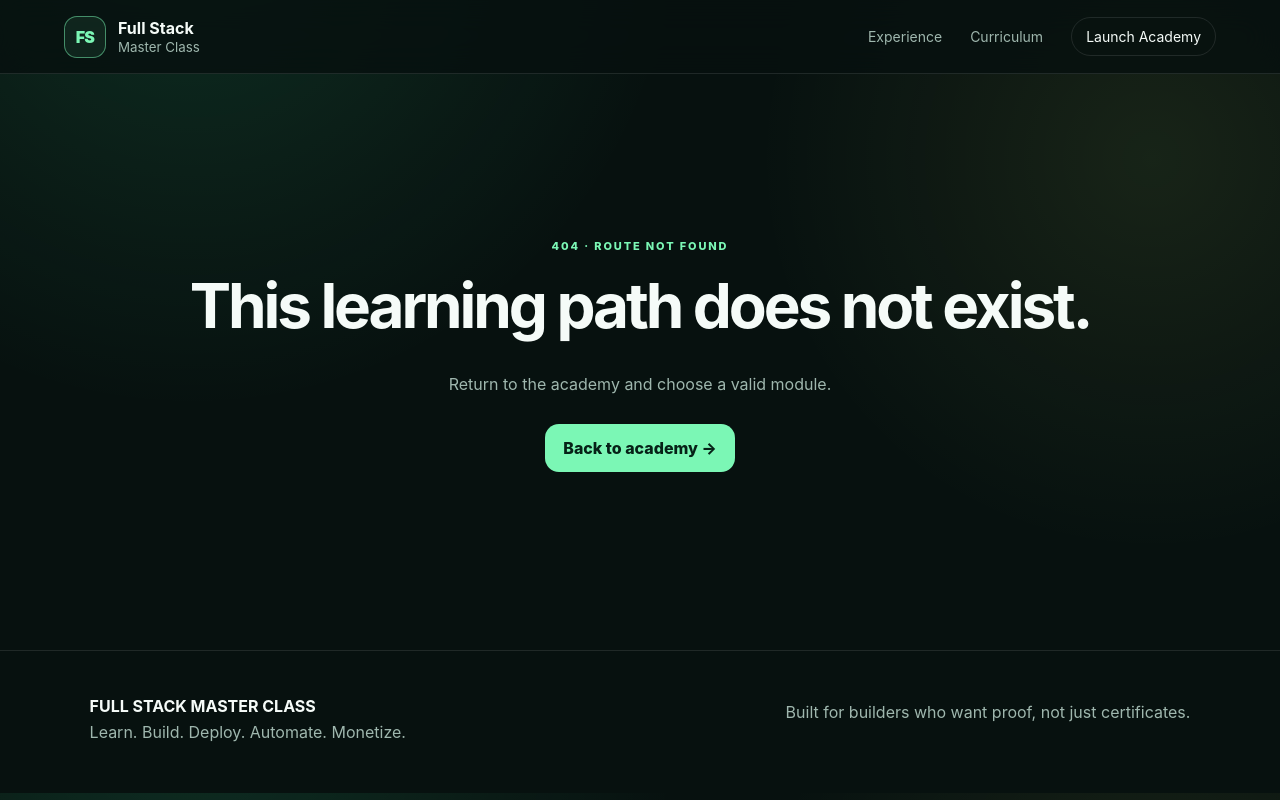
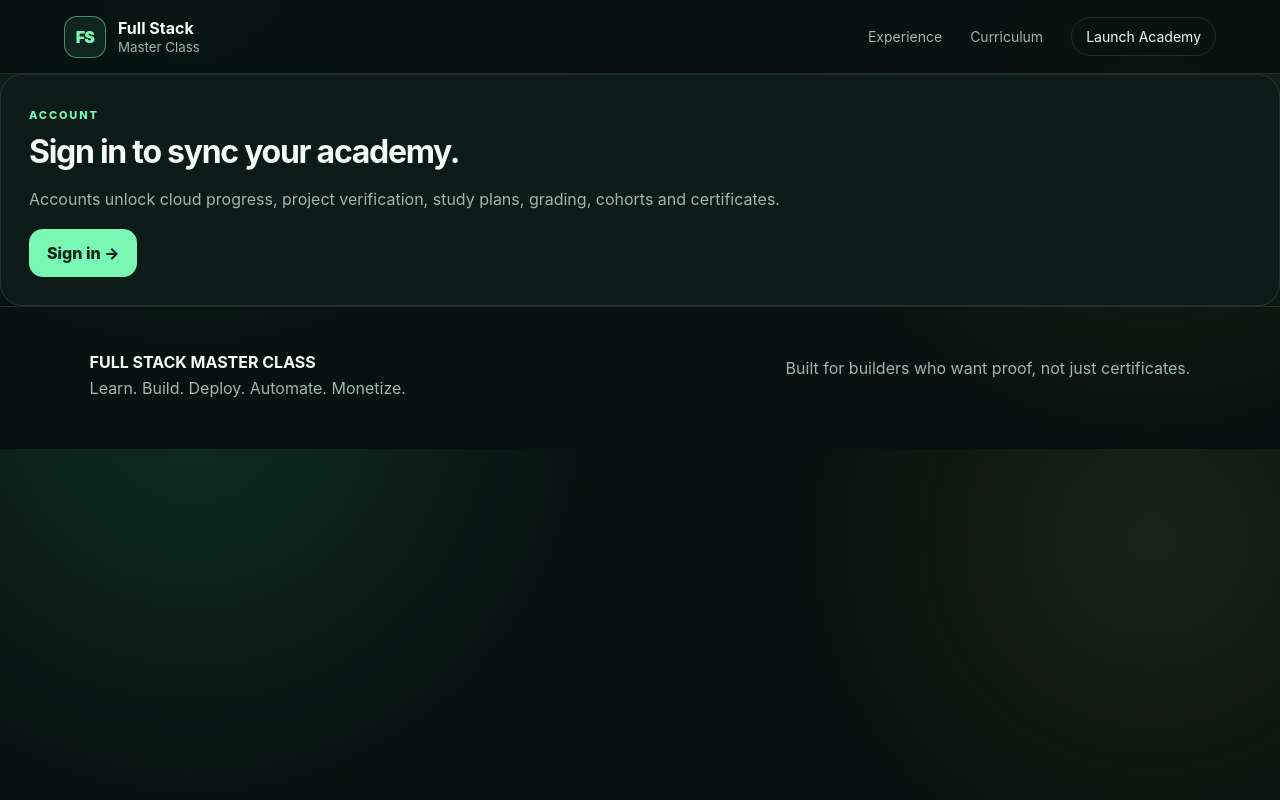
Before and after one commit to mabrig1/FULL-STACK-MASTER-CLASS, a Next.js app: page /account in a window 1280 px wide. Before the commit this address had no page. Built offline with nearby package versions, Linux system fonts and the light colour scheme; no server answers.

Commit message:
feat: add persistent accounts and MongoDB foundation

```diff
--- /dev/null
+++ b/app/account/page.tsx
@@ -0,0 +1,9 @@
+import AccountPanel from "@/components/account-panel";
+
+export default function AccountPage() {
+  return (
+    <main className="commercialPage">
+      <AccountPanel />
+    </main>
+  );
+}
```
